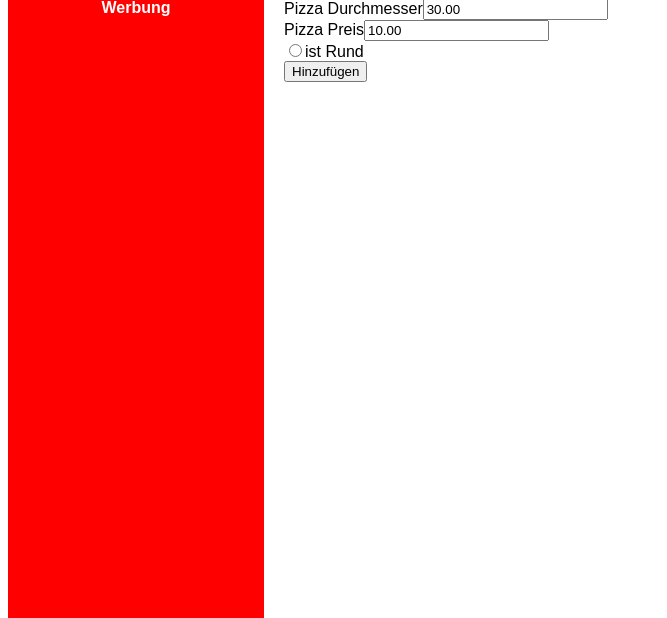
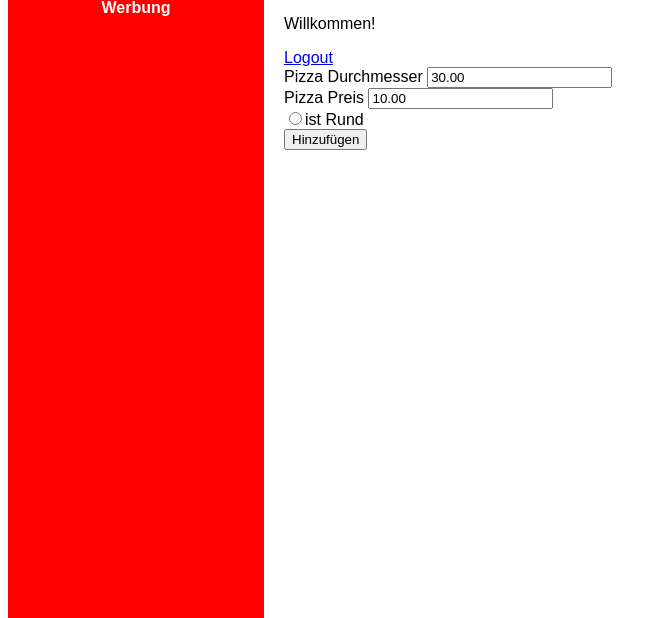
Before and after one commit to RaffaelSchaefer/WebProg, a PHP site: page / in a window 1280 px wide. Shown: the part 129-747 px from the top of the page, without its empty margins (0-667 px from the left). Run offline with PHP 8.4, Linux system fonts and the light colour scheme.

Commit message:
Added Php

```diff
--- a/index.php
+++ b/index.php
@@ -10,11 +10,12 @@
 </head>
 
 <body>
-    <!--create php session-->
     <?php
-        if (!isset($_SESSION)) {
-            session_start();
-        }
+    if (isset($_GET['action']) && $_GET['action'] == 'logout') {
+        session_destroy();
+    } elseif (!isset($_SESSION)) {
+        session_start();
+    }
     ?>
     <header>
         <h1>Pizza Rechner</h1>
@@ -25,14 +26,16 @@
         <article>
             <!--create a button if a session exits, when pressed destroy session-->
             <?php
-                if (isset($_SESSION['name'])) {
-                    echo '<p>Willkommen, ' . $_SESSION['name'] . '!</p>';
-                    echo '<a href="#?action=logout">Logout</a>';
-                }
+            if (isset($_SESSION)) {
+                echo '<p>Willkommen!</p>';
+                echo '<a href="#?action=logout">Logout</a>';
+            }
             ?>
             <form>
-                <label for="size">Pizza Durchmesser</label><input type="number" name="size" id="size" placeholder="Größe in cm" min="0" value="30.00" required><br>
-                <label for="price">Pizza Preis</label><input type="number" name="price" id="price" placeholder="Preis in Euro" min="0" value="10.00" required><br>
+                <label for="size">Pizza Durchmesser</label>
+                <input type="number" name="size" id="size" placeholder="Größe in cm" min="0" value="30.00" required><br>
+                <label for="price">Pizza Preis</label>
+                <input type="number" name="price" id="price" placeholder="Preis in Euro" min="0" value="10.00" required><br>
                 <input type="radio" name="round" id="round"><label for="round">ist Rund</label><br>
                 <input type="button" value="Hinzufügen">
             </form>
```
